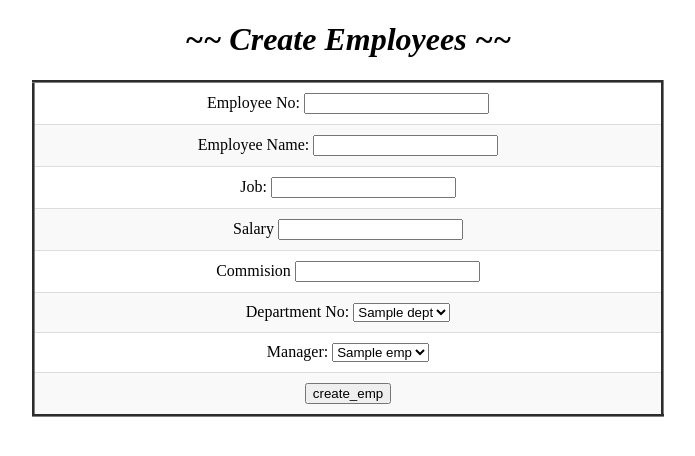
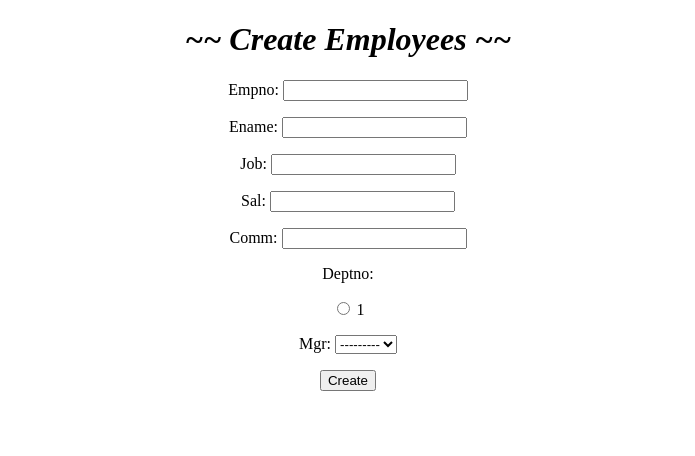
Before and after one commit to rajesh1835/Django-Practice, a Django app: page /createEmployee/ in a window 1280 px wide. Shown: the top 456 px of the page, without its empty margins (292-987 px from the left). Run offline with Django 5.2, Linux system fonts and the light colour scheme; tables that the repository leaves empty hold one stand-in row (values such as "Sample post").

Commit message:
Model and Django Forms creation

```diff
--- /dev/null
+++ b/project20/app1/forms.py
@@ -0,0 +1,10 @@
+from django import forms
+from .models import Emp
+
+
+class EmployeeCreateForm(forms.ModelForm):
+    class Meta:
+        model = Emp
+        fields = "__all__"
+
+        widgets = {"deptno": forms.RadioSelect}
--- a/project20/app1/views.py
+++ b/project20/app1/views.py
@@ -2,6 +2,7 @@ from django.shortcuts import render
 from .models import Dept, Emp, SalGrade
 from django.http import HttpResponse
 from django.db.models import Q, Avg, F, Prefetch
+from .forms import EmployeeCreateForm
 
 def insert_employee(request):
     print("*** Available Departments ***")
@@ -148,28 +149,16 @@ def updateEmployees(request):
 
 
 def create_employee(request):
-    QLDO = Dept.objects.all()
-    QLMO = Emp.objects.all()
-    context = {"QLDO": QLDO, "QLMO": QLMO}
+    EEFO = EmployeeCreateForm()
 
-    if request.method == "POST":
-        empno = request.POST["empno"]
-        ename = request.POST["ename"]
-        job = request.POST["job"]
-        sal = request.POST["sal"]
-        comm = request.POST["comm"]
-        mgr = request.POST["mgr"]
-        deptno = request.POST["deptno"]
+    if request.method=="POST":
+        EDO = EmployeeCreateForm(request.POST)
+        if EDO.is_valid():
+            EDO.save()
+            return HttpResponse("Created")
+        else:
+            return HttpResponse("In valid Data!!")
 
-        MO = Emp.objects.get(empno= mgr)
-        DO = Dept.objects.get(deptno= deptno)
-
-        TEO = Emp.objects.get_or_create(empno=empno, ename=ename, job=job, sal=sal, comm=comm, mgr=MO, deptno=DO)
-
-        if TEO[1]:
-            print("Created Successfully..")
-        else:
-            print("Already Exixts!")
-        return render(request, "createEmployee.html", context)
+    context = {"EEFO":EEFO}
 
     return render(request, "createEmployee.html", context)
--- a/project20/templates/createEmployee.html
+++ b/project20/templates/createEmployee.html
@@ -33,63 +33,9 @@
         <h1><i>~~ Create Employees ~~</i></h1>
         <form method="POST">
             {% csrf_token %}
-            <table border="3px">
-                <tr>
-                    <td>
-                        <label for="empno">Employee No:</label>
-                        <input type="number" name="empno" id="empno">
-                    </td>
-                </tr>
-                <tr>
-                    <td>
-                        <label for="ename">Employee Name: </label>
-                        <input type="text" name="ename" id="ename">
-                    </td>
-                </tr>
-                <tr>
-                    <td>
-                        <label for="job">Job: </label>
-                        <input type="text" name="job" id="job">
-                    </td>
-                </tr>
-                <tr>
-                    <td>
-                        <label for="sal">Salary</label>
-                        <input type="number" name="sal" id="sal">
-                    </td>
-                </tr>
-                <tr>
-                    <td>
-                        <label for="comm">Commision</label>
-                        <input type="number" name="comm" id="comm">
-                    </td>
-                </tr>
-                <tr>
-                    <td>
-                        <label for="deptno">Department No: </label>
-                        <select name="deptno" id="deptno">
-                            {% for do in QLDO %}
-                            <option value="{{do.deptno}}">{{do.dname}}</option>
-                            {% endfor %}
-                        </select>
-                    </td>
-                </tr>
-                <tr>
-                    <td>
-                        <label for="mgr">Manager: </label>
-                        <select name="mgr" id="mgr">
-                            {% for mo in QLMO %}
-                                <option value="{{mo.empno}}">{{mo.ename}}</option>
-                            {% endfor %}
-                        </select>
-                    </td>
-                </tr>
-                <tr>
-                    <td>
-                        <input type="submit" value="create_emp">
-                    </td>
-                </tr>
-            </table>
+            {{ EEFO.as_p }}
+
+            <input type="submit" value="Create">
         </form>
     </center>
 </body>
```
